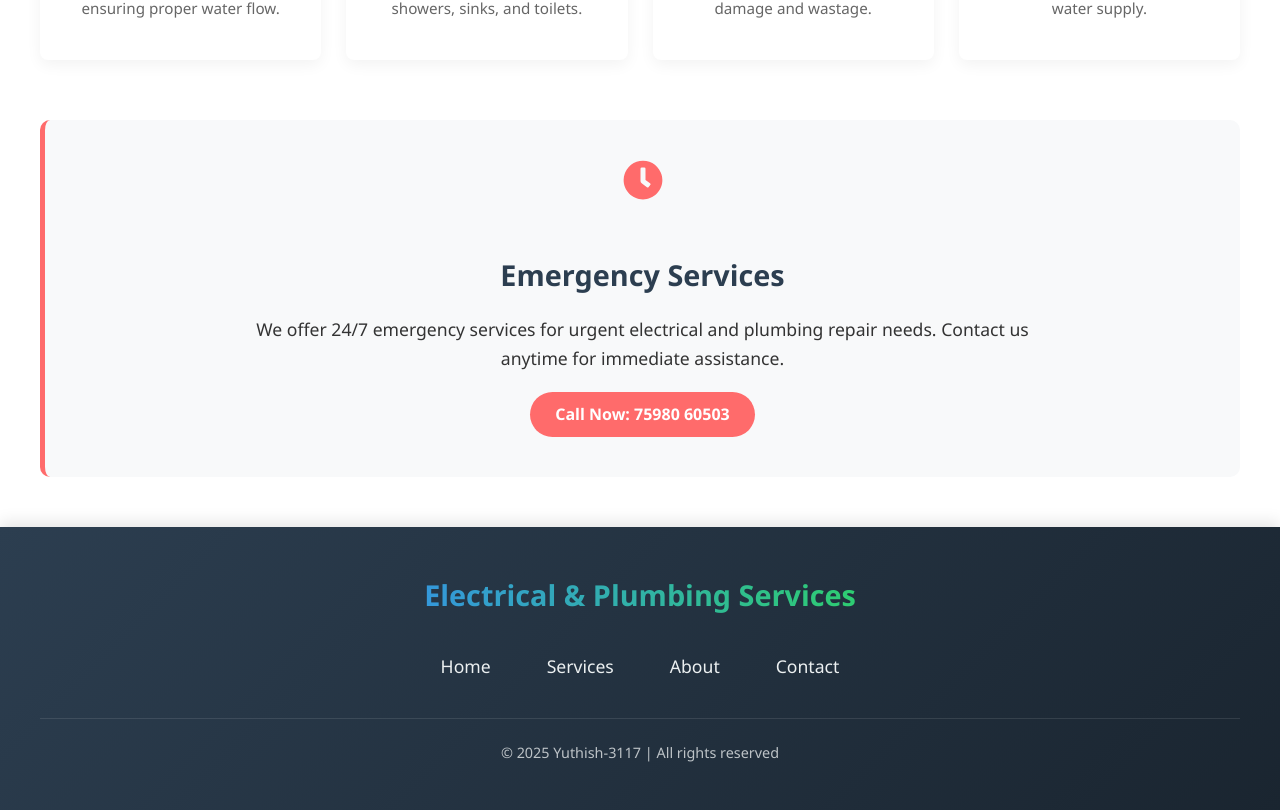
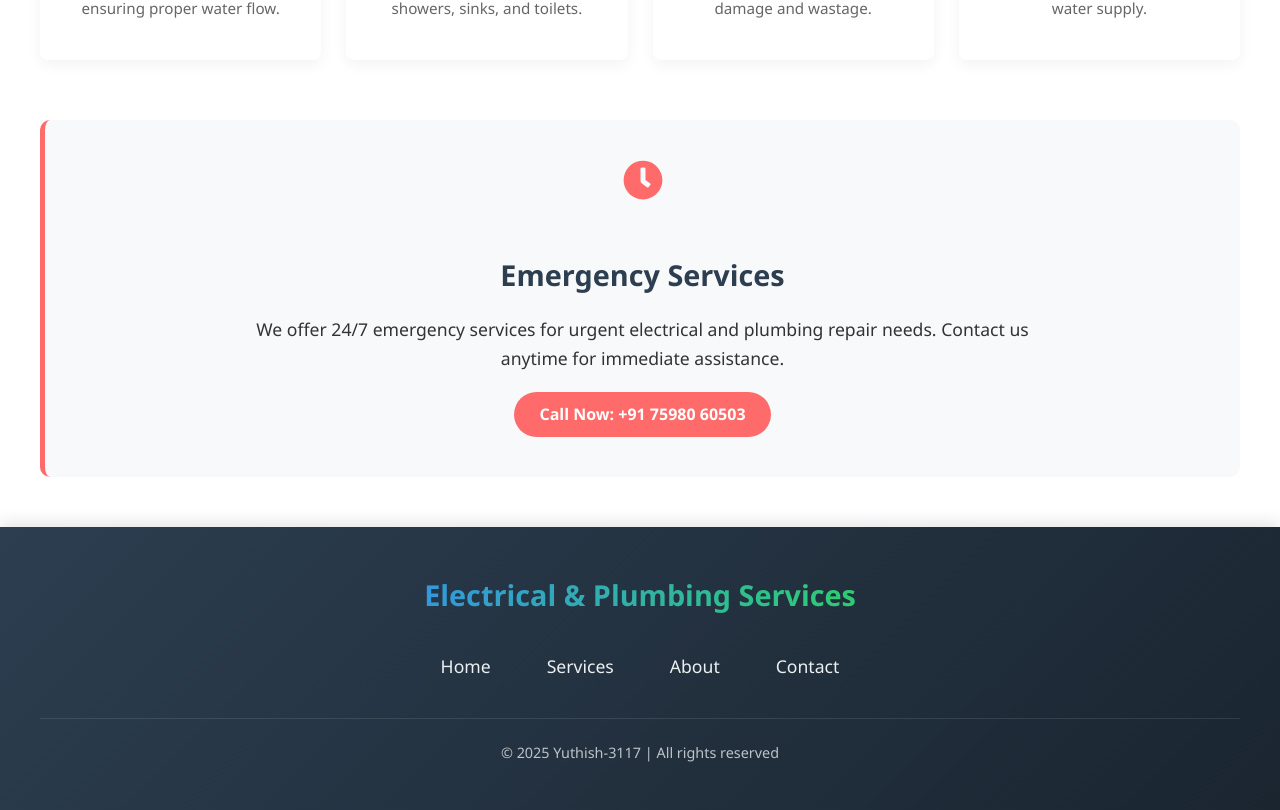
Before and after one commit to Yuthish31/NagaQuickServices, a React (Vite) app: page /ep_services/services in a window 1280 px wide. Shown: the part 1605-2415 px from the top of the page. Built offline with nearby package versions, Linux system fonts and the light colour scheme.

Commit message:
Updated project with latest changes

```diff
--- a/src/pages/EP_Services/EP_ServicesServices.jsx
+++ b/src/pages/EP_Services/EP_ServicesServices.jsx
@@ -102,7 +102,7 @@ const EP_ServicesServices = () => {
           <FaClock className="ep-ss-emergency-icon" />
           <h3 className="ep-ss-emergency-title">Emergency Services</h3>
           <p className="ep-ss-emergency-text">We offer 24/7 emergency services for urgent electrical and plumbing repair needs. Contact us anytime for immediate assistance.</p>
-          <a href="tel:7598060503" className="ep-ss-emergency-button">Call Now: 75980 60503</a>
+          <a href="tel:7598060503" className="ep-ss-emergency-button">Call Now: +91 75980 60503</a>
         </div>
       </section>
     </div>
```
